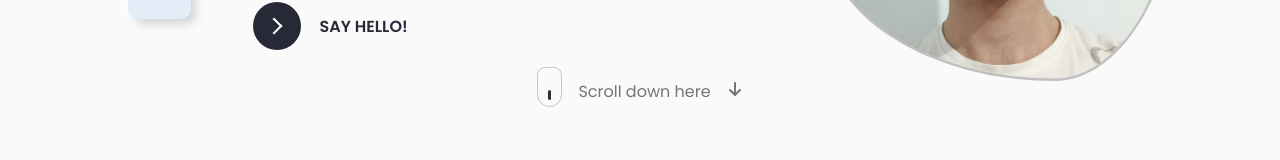
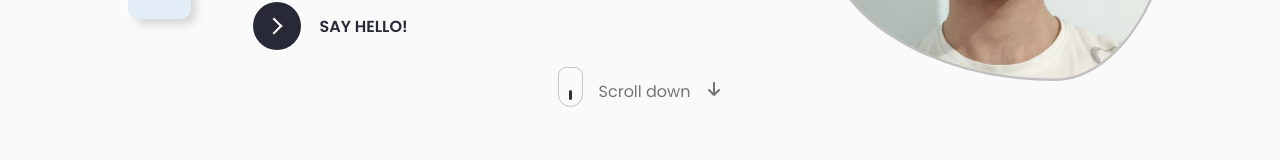
Before and after one commit to starc55/Portfolio_front, a React (Create React App) app: page / in a window 1280 px wide. Shown: the part 457-617 px from the top of the page. Built offline with nearby package versions, Linux system fonts and the light colour scheme; a web font is replaced by a local one.

Commit message:
new version

```diff
--- a/src/pages/Home.jsx
+++ b/src/pages/Home.jsx
@@ -72,7 +72,7 @@ const Home = () => {
           <div className="scroll"></div>
         </button>
         <span>
-          Scroll down here
+          Scroll down
           <FaArrowDown className="sc" />
         </span>
       </div>
```
